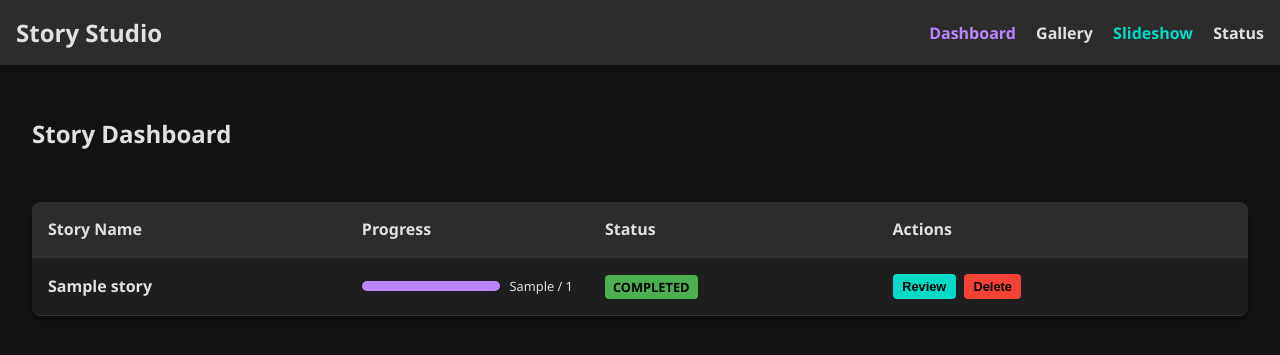
After one commit to chromedot/zoetrope, a FastAPI app: template studio/templates/dashboard.html in a window 1280 px wide. The commit adds this page. Shown: the top 355 px of the page. Run offline with FastAPI, Linux system fonts and the light colour scheme; the template is opened without the code that fills it: most values are stand-ins (such as "Sample title", 1, 10 or a date in 2020); parts of the project's set-up code (start-up, migrations or seed data) failed here and were passed over.

Commit message:
feat(studio): Implement Story Dashboard UI

```diff
--- a/studio/app.py
+++ b/studio/app.py
@@ -84,6 +84,11 @@ async def editor(request: Request, scene_index: int):
 @app.get("/status", response_class=HTMLResponse)
 async def status_page(request: Request):
     return templates.TemplateResponse("status.html", {"request": request})
+
+@app.get("/dashboard", response_class=HTMLResponse)
+async def dashboard_page(request: Request):
+    stories = database.get_dashboard_stats()
+    return templates.TemplateResponse("dashboard.html", {"request": request, "stories": stories})
 
 @app.post("/api/update_prompt/{scene_index}")
 async def update_prompt(scene_index: int, prompt: str = Form(...)):
--- a/studio/templates/base.html
+++ b/studio/templates/base.html
@@ -60,6 +60,7 @@
     <header>
         <h1>Story Studio</h1>
         <nav>
+            <a href="/dashboard" style="color: var(--accent-color);">Dashboard</a>
             <a href="/gallery">Gallery</a>
             <a href="/slideshow" style="color: var(--secondary-color);">Slideshow</a>
             <a href="/status">Status</a>
--- /dev/null
+++ b/studio/templates/dashboard.html
@@ -0,0 +1,60 @@
+{% extends "base.html" %}
+
+{% block content %}
+<div style="display: flex; justify-content: space-between; align-items: center; margin-bottom: 2rem;">
+    <h2>Story Dashboard</h2>
+    <div id="dashboard-stats" style="font-size: 0.9rem; color: #888;">
+        <!-- General stats could go here -->
+    </div>
+</div>
+
+<div style="background-color: var(--card-bg); border-radius: 8px; overflow: hidden; box-shadow: 0 4px 6px rgba(0,0,0,0.3);">
+    <table style="width: 100%; border-collapse: collapse; text-align: left;">
+        <thead>
+            <tr style="background-color: #2c2c2c; border-bottom: 2px solid #333;">
+                <th style="padding: 1rem;">Story Name</th>
+                <th style="padding: 1rem;">Progress</th>
+                <th style="padding: 1rem;">Status</th>
+                <th style="padding: 1rem;">Actions</th>
+            </tr>
+        </thead>
+        <tbody>
+            {% for story in stories %}
+            <tr style="border-bottom: 1px solid #333;">
+                <td style="padding: 1rem; font-weight: bold;">{{ story.story_name }}</td>
+                <td style="padding: 1rem;">
+                    <div style="display: flex; align-items: center; gap: 10px;">
+                        <div style="flex-grow: 1; background-color: #333; height: 10px; border-radius: 5px; overflow: hidden;">
+                            <div style="background-color: var(--accent-color); width: {{ (story.completed_scenes / story.total_scenes * 100) if story.total_scenes > 0 else 0 }}%; height: 100%;"></div>
+                        </div>
+                        <span style="font-size: 0.8rem; min-width: 50px;">{{ story.completed_scenes }} / {{ story.total_scenes }}</span>
+                    </div>
+                </td>
+                <td style="padding: 1rem;">
+                    <span style="padding: 0.2rem 0.5rem; border-radius: 4px; font-size: 0.8rem; background-color: {{ '#4caf50' if story.status == 'completed' else '#ff9800' }}; color: #000; font-weight: bold;">
+                        {{ story.status | upper }}
+                    </span>
+                </td>
+                <td style="padding: 1rem;">
+                    <div style="display: flex; gap: 0.5rem;">
+                        <a href="/gallery"><button class="btn-secondary" style="padding: 0.3rem 0.6rem; font-size: 0.8rem;">Review</button></a>
+                        <button class="btn-danger" style="padding: 0.3rem 0.6rem; font-size: 0.8rem; background-color: #f44336;">Delete</button>
+                    </div>
+                </td>
+            </tr>
+            {% endfor %}
+            {% if not stories %}
+            <tr>
+                <td colspan="4" style="padding: 2rem; text-align: center; color: #888;">No stories found in generation history.</td>
+            </tr>
+            {% endif %}
+        </tbody>
+    </table>
+</div>
+{% endblock %}
+
+{% block scripts %}
+<script>
+    // Placeholder for future dashboard interactivity
+</script>
+{% endblock %}
```
